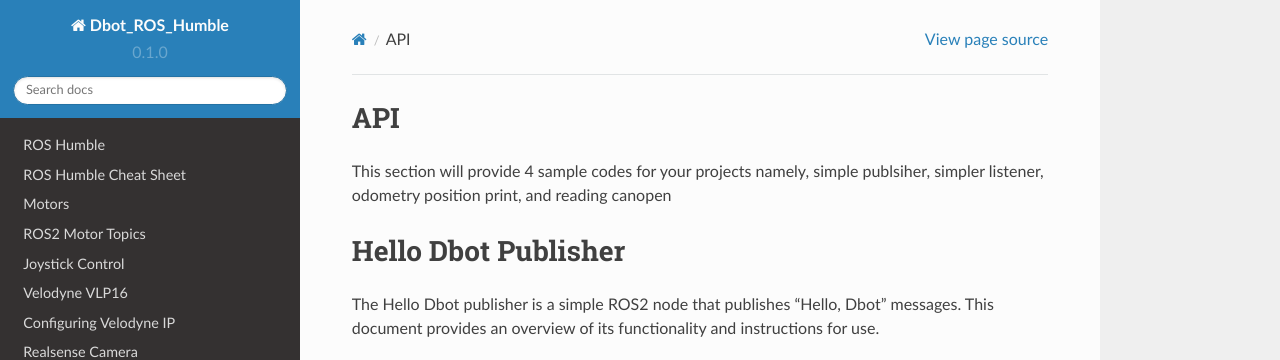
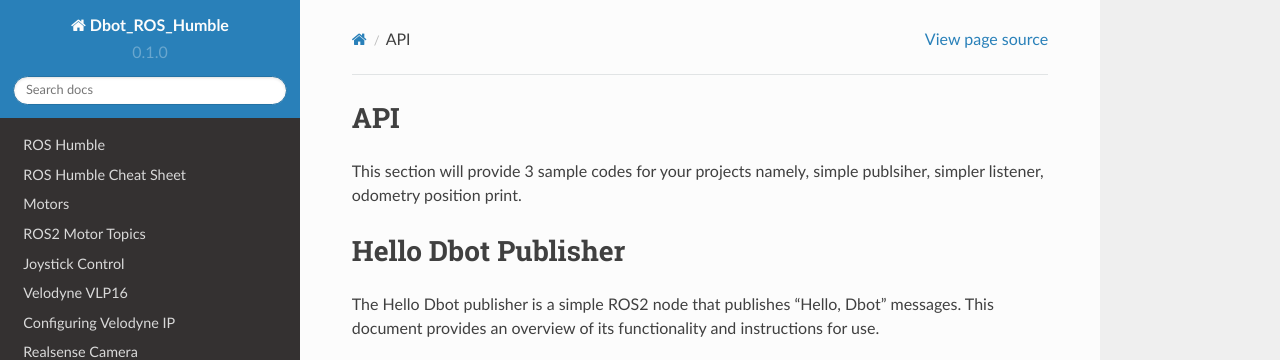
Before and after one commit to Pejman712/DbotROSHumble, a Sphinx documentation site: the page built from docs/source/api.rst, in a window 1280 px wide and 900 px high. Shown: the top 360 px of the window. Built offline with Sphinx 7.4.7 and the Read the Docs theme 2.0.0, drawn with Linux system fonts in a browser that asks for light colours.

Commit message:
Update api.rst

```diff
--- a/docs/source/api.rst
+++ b/docs/source/api.rst
@@ -1,9 +1,9 @@
 API
 ===
-This section will provide 4 sample codes for your projects namely, simple publsiher, simpler listener, odometry position print, and reading canopen
+This section will provide 3 sample codes for your projects namely, simple publsiher, simpler listener, odometry position print.
 
 Hello Dbot Publisher
-====================
+======
 
 The Hello Dbot publisher is a simple ROS2 node that publishes "Hello, Dbot" messages. This document provides an overview of its functionality and instructions for use.
 
```
